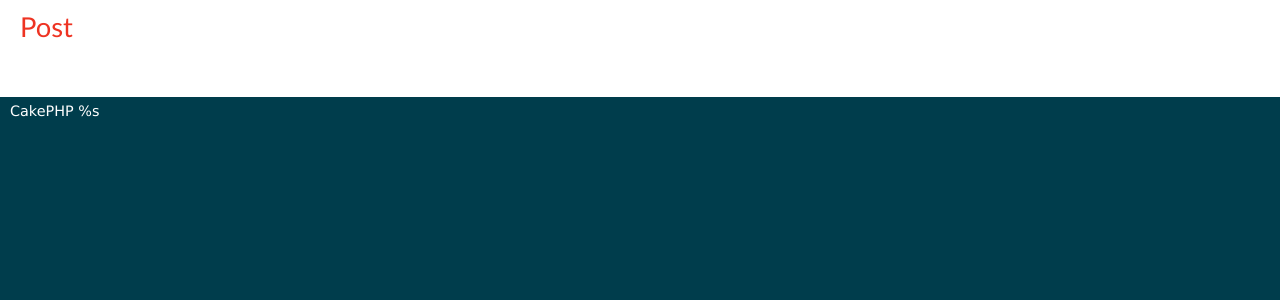
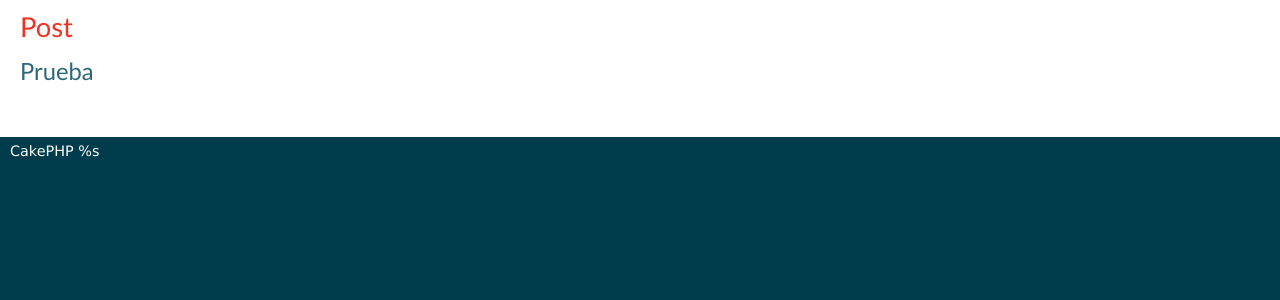
Before and after one commit to miranda-daniel/cakephp_con_cloud9, a CakePHP app: the page made by app/View/Posts/index.ctp in a window 1280 px wide. Shown: the part 20-320 px from the top of the page. Run offline with PHP 8.4 and a stand-in for CakePHP, Linux system fonts and the light colour scheme; the template is opened without the code that fills it, so the values that code supplies are empty; some libraries are stand-ins or nearby versions.

Commit message:
tercer commit

```diff
--- a/app/View/Posts/index.ctp
+++ b/app/View/Posts/index.ctp
@@ -1 +1,3 @@
 <h2><?php echo __('Post'); ?></h2>
+
+<h3> Prueba </h3>
```
